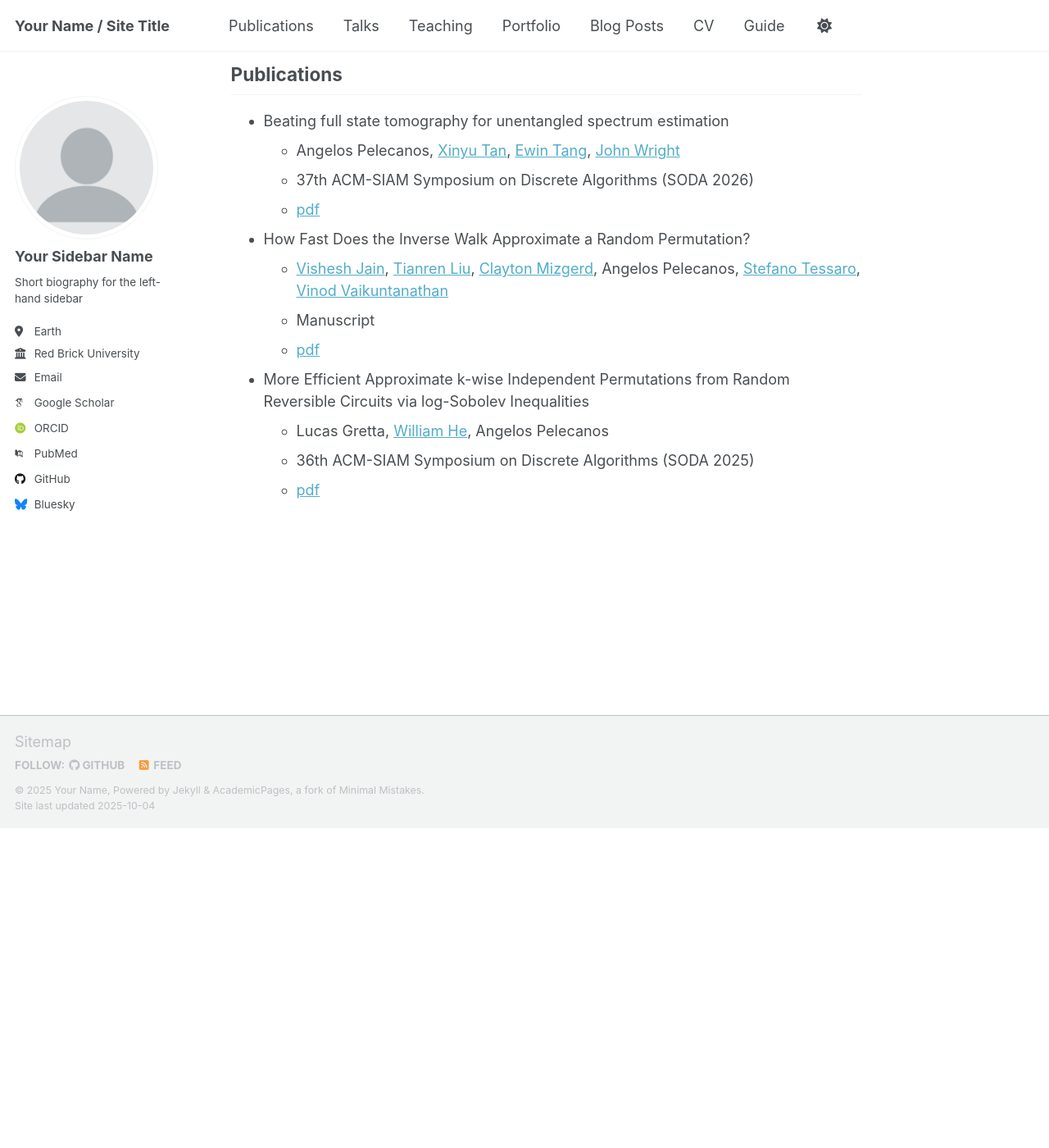
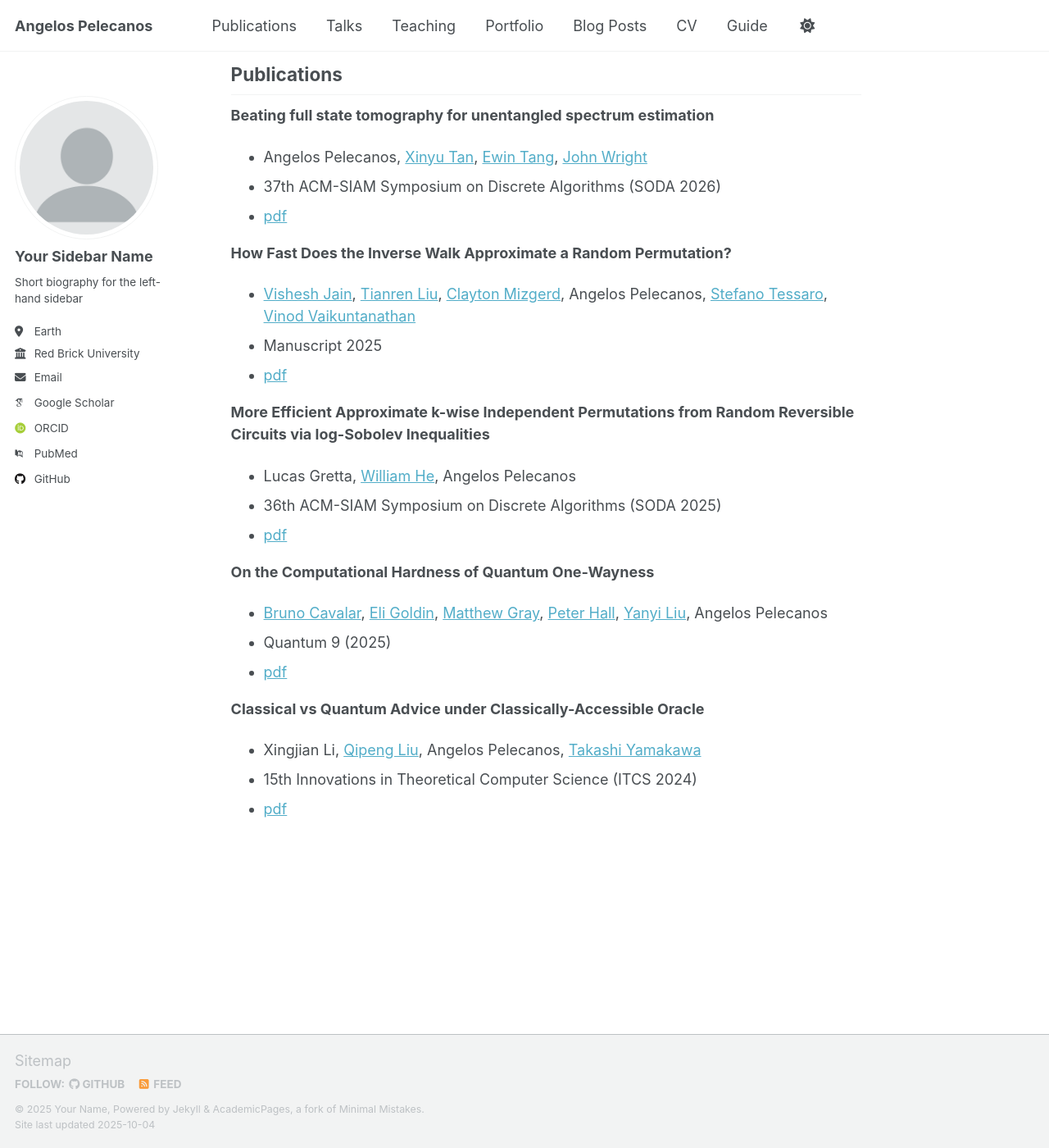
Before and after one commit to apelecan/apelecan.github.io, a Jekyll site: the page built from _pages/about.md, in a window 1280 px wide and 1400 px high, scrolled down 399 px. Shown: the whole window at 82% size. Built offline with Jekyll 4.4.1, drawn with Linux system fonts in a browser that asks for light colours; some web fonts are replaced; a script that is not in the unit is left out; before the commit the page ends 1409 px from its top, so only the background shows below that.

Commit message:
second commit

```diff
--- a/_config.yml
+++ b/_config.yml
@@ -9,7 +9,7 @@
 # Basic Site Settings
 locale                   : "en-US"
 site_theme               : "default" # Currently available options are "default", "air"
-title                    : "Your Name / Site Title"
+title                    : "Angelos Pelecanos"
 title_separator          : "-"
 name                     : &name "Your Name"
 description              : &description "Your Name's academic portfolio"   # Update this with a general description of your site, this is the default if not overridden by a page
@@ -54,7 +54,7 @@ author:
 
   # Social media
   artstation       : # Username
-  bluesky          : "bsky.app" # Replace this with you Bluesky username
+  bluesky          : # "bsky.app" # Replace this with you Bluesky username
   facebook         : # Username
   flickr           : # Username
   foursquare       : # Username
--- a/_pages/about.md
+++ b/_pages/about.md
@@ -15,17 +15,27 @@ In Spring 2022 I received an M.Eng. degree from MIT, where I was lucky to work u
 
 ## Publications
 
-* Beating full state tomography for unentangled spectrum estimation
-  * Angelos Pelecanos, [Xinyu Tan](https://norahtan.github.io/), [Ewin Tang](https://ewintang.com/), [John Wright](https://people.eecs.berkeley.edu/~jswright/)
-  * 37th ACM-SIAM Symposium on Discrete Algorithms (SODA 2026)
-  * [pdf](https://arxiv.org/abs/2504.02785)
+**Beating full state tomography for unentangled spectrum estimation**
+* Angelos Pelecanos, [Xinyu Tan](https://norahtan.github.io/), [Ewin Tang](https://ewintang.com/), [John Wright](https://people.eecs.berkeley.edu/~jswright/)
+* 37th ACM-SIAM Symposium on Discrete Algorithms (SODA 2026)
+* [pdf](https://arxiv.org/abs/2504.02785)
 
-* How Fast Does the Inverse Walk Approximate a Random Permutation?
-  * [Vishesh Jain](https://jainvishesh.github.io/), [Tianren Liu](https://liutianren.com/), [Clayton Mizgerd](https://homepages.math.uic.edu/~cmizge2/), Angelos Pelecanos, [Stefano Tessaro](https://homes.cs.washington.edu/~tessaro/), [Vinod Vaikuntanathan](http://people.csail.mit.edu/vinodv/)
-  * Manuscript
-  * [pdf](https://eprint.iacr.org/2024/1795)
+**How Fast Does the Inverse Walk Approximate a Random Permutation?**
+* [Vishesh Jain](https://jainvishesh.github.io/), [Tianren Liu](https://liutianren.com/), [Clayton Mizgerd](https://homepages.math.uic.edu/~cmizge2/), Angelos Pelecanos, [Stefano Tessaro](https://homes.cs.washington.edu/~tessaro/), [Vinod Vaikuntanathan](http://people.csail.mit.edu/vinodv/)
+* Manuscript 2025
+* [pdf](https://eprint.iacr.org/2024/1795)
 
-* More Efficient Approximate k-wise Independent Permutations from Random Reversible Circuits via log-Sobolev Inequalities
-  * Lucas Gretta, [William He](https://wrhe.github.io/), Angelos Pelecanos
-  * 36th ACM-SIAM Symposium on Discrete Algorithms (SODA 2025)
-  * [pdf](https://arxiv.org/abs/2406.08499)
+**More Efficient Approximate k-wise Independent Permutations from Random Reversible Circuits via log-Sobolev Inequalities**
+* Lucas Gretta, [William He](https://wrhe.github.io/), Angelos Pelecanos
+* 36th ACM-SIAM Symposium on Discrete Algorithms (SODA 2025)
+* [pdf](https://arxiv.org/abs/2406.08499)
+
+**On the Computational Hardness of Quantum One-Wayness**
+* [Bruno Cavalar](https://brunopc.github.io/), [Eli Goldin](https://eligoldin.com/), [Matthew Gray](https://www.graytmatter.com/), [Peter Hall](https://simons.berkeley.edu/people/peter-hall), [Yanyi Liu](https://www.cs.cornell.edu/~yanyiliu//), Angelos Pelecanos
+* Quantum 9 (2025)
+* [pdf](https://arxiv.org/abs/2312.08363)
+
+**Classical vs Quantum Advice under Classically-Accessible Oracle**
+* Xingjian Li, [Qipeng Liu](https://sites.google.com/view/qipengliu/home), Angelos Pelecanos, [Takashi Yamakawa](https://sites.google.com/view/takashiyamakawa)
+* 15th Innovations in Theoretical Computer Science (ITCS 2024)
+* [pdf](https://arxiv.org/abs/2303.04298)
```
